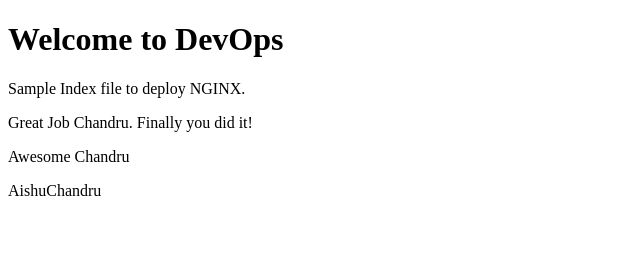
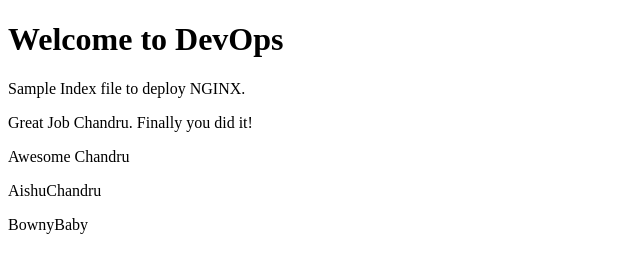
Before and after one commit to krishchan3/Kubernetes, a plain HTML site: page index.html in a window 1280 px wide. Shown: the whole page, without its empty margins (0-640 px from the left). Drawn offline with Linux system fonts and the light colour scheme.

Commit message:
Update index.html

```diff
--- a/index.html
+++ b/index.html
@@ -10,6 +10,7 @@
  <p>Great Job Chandru. Finally you did it!</p>
   <p>Awesome Chandru</p>
  <p>AishuChandru</p>
+ <p>BownyBaby</p>
 
 </body>
 </html>
```
